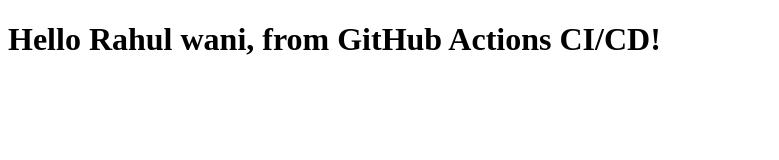
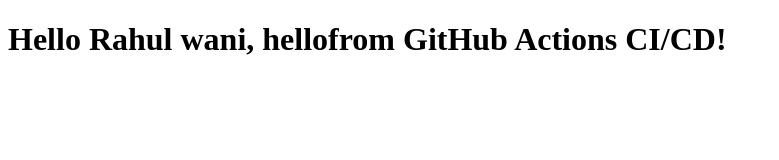
Before and after one commit to Raahulwani/simple-node-app, a website: page public/index.html in a window 1280 px wide. Shown: the whole page, without its empty margins (0-779 px from the left). Drawn offline with Linux system fonts and the light colour scheme.

Commit message:
name updatede

```diff
--- a/public/index.html
+++ b/public/index.html
@@ -4,6 +4,6 @@
   <title>Simple Node App</title>
 </head>
 <body>
-  <h1>Hello Rahul wani, from GitHub Actions CI/CD!</h1>
+  <h1>Hello Rahul wani, hellofrom GitHub Actions CI/CD!</h1>
 </body>
 </html>
```
